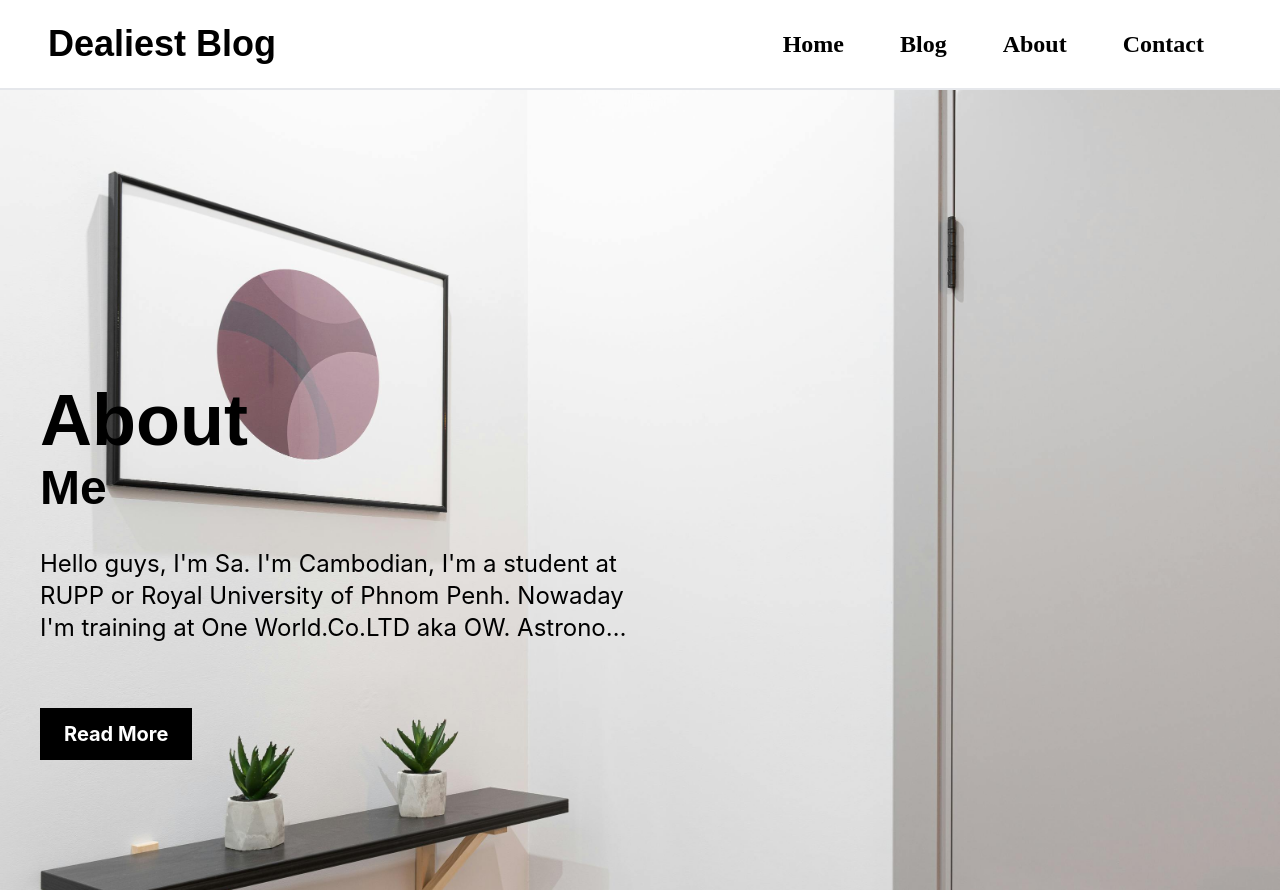
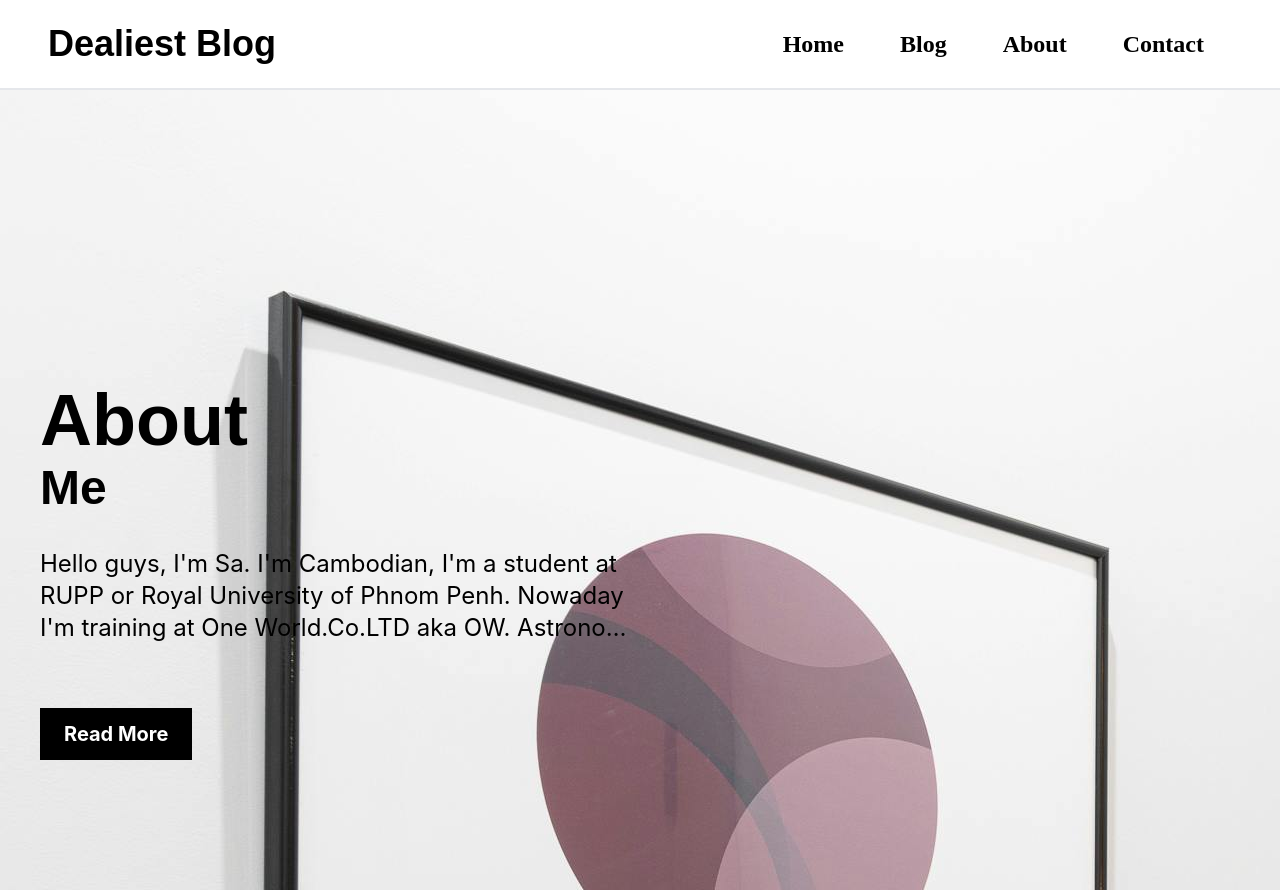
Before and after one commit to Kimeang1234/PersonalBlog, a React (Create React App) app: page /about in a window 1280 px wide. Built offline with nearby package versions, Linux system fonts and the light colour scheme.

Commit message:
I'm ready for this.

```diff
--- a/src/AboutPage/Aboutp.tsx
+++ b/src/AboutPage/Aboutp.tsx
@@ -7,7 +7,7 @@ function Aboutp() {
   return (
     <div className=''>
       <Header />
-      <div className="lg:bg-cover bg-inherit min-h-screen" style={{ backgroundImage: `url(${backgroundImage})`, }}>
+      <div className="bg-auto min-h-screen" style={{ backgroundImage: `url(${backgroundImage})`, }}>
         <div className=" absolute bottom-0 right-0 px-10 md:pb-10">
          <div className="pb-7 md:pb-10 lg:pb-13 xl:pb-16">
            <h1 className="text-5xl font-display2 font-bold md:text-6xl xl:text-7xl">About</h1>
--- a/src/BlogPage/Blogweb.tsx
+++ b/src/BlogPage/Blogweb.tsx
@@ -1,111 +1,8 @@
-// //
-
-// import React from 'react'
-// import grayball from '../images/grayball.jpg'
-// import Blogfooter from './Blogfooter'
-// import Pchhor from '../images/Pchhor.jpg'
-// import Header from 'Homepage/Header'
-// import cok from '../images/cok.jpg'
-
-// function Blogweb() {
-//   const blogposts = [
-//     {
-//       title: "How to make a website",
-//       author: "<NAME>",
-//       date: "2021-05-01",
-//       id: 1,
-//       content: "This is a blog post about how to make a website, This is a blog post about how to make a website, This is a blog post about how to make a website",
-//       image: grayball,
-//     },
-//     {
-//       title: "How to make a website",
-//       author: "<NAME>",
-//       date: "2021-05-01",
-//       id: 2,
-//       content: "This is a blog post about how to make a website, This is a blog post about how to make a website, This is a blog post about how to make a website",
-//       image: grayball,
-//     },
-//     {
-//       title: "How to make a website",
-//       author: "<NAME>",
-//       date: "2021-05-01",
-//       id: 3,
-//       content: "This is a blog post about how to make a website, This is a blog post about how to make a website, This is a blog post about how to make a website",
-//       image: grayball,
-//     },
-//     {
-//       title: "How to make a website",
-//       author: "<NAME>",
-//       date: "2021-05-01",
-//       id: 4,
-//       content: "This is a blog post about how to make a website, This is a blog post about how to make a website, This is a blog post about how to make a website",
-//       image: grayball,
-//     },
-//     {
-//       title: "How to make a website This is a blog post about how to make a website",
-//       author: "<NAME>",
-//       date: "2021-05-01",
-//       id: 5,
-//       content: "  This is a blog post about how to make, This is a blog post about how to make, This is a blog post about how to make, This is a blog post about how to make, This is a blog post about how to make, This is a blog post about how to make, This is a blog post about how to make, This is a blog post about how to make, This is a blog post about how to make a website",
-//       image: grayball,
-//     },
-//     {
-//       title: "How to make a website",
-//       author: "<NAME>",
-//       date: "2021-05-01",
-//       id: 6,
-//       content: "This is a blog post about how to make a website, This is a blog post about how to make a website, This is a blog post about how to make a website",
-//       image: grayball,
-//     },
-//   ]
-
-//   return (
-//     <div className=" bg-gray-50 bg-cover min-h-screen">
-//     <Header />
-//       <div className=" pt-10 bg-cover pb-10" style={{ backgroundImage: `url(${cok})`, }}>
-//       <h1 className="text-center pb-10 font-semibold font-display3 text-2xl md:text-3xl lg:text-4xl">What to read next</h1>
-//       <div className="grid md:grid-cols-2 lg:grid-cols-3 px-4 md:px-8 lg:px-12 xl:px-16 2xl:px-20">
-//         {blogposts.map((blogs) => (
-//           <ul key={blogs.id} className="p-3">
-//             <li className=" bg-gray-100 rounded-3xl">
-//               <img className="rounded-t-3xl w-full" src={blogs.image} alt="blog" />
-//               <div className="p-6 lg:p-8 xl:p-10">
-//                 <h1 className="font-semibold line-clamp-1 font-display3 text-xl md:text-2xl lg:text-3xl">{blogs.title}</h1>
-//                 <p className=" line-clamp-3 pt-5 text-base md:text-lg font-display5 lg:text-xl">{blogs.content}</p>
-//               </div>
-//             </li>
-//           </ul>
-//         ))}
-//       </div>
-//       </div>
-//       <div className="p-6 md:p-10">
-//         <section className="block bg-gray-50 bg-cover text-center mx-auto lg:w-1/2 p-4 h-auto border-t-[10px] border-[1px] border-black">
-//           <h1 className="text-xl md:text-3xl 2xl:text-4xl md:pt-5 pb-3 lg:pt-10 font-bold">Sign up for the newsletter</h1>
-//           <h2 className="text-base md:text-xl 2xl:pt-5 px-3 pb-6 pt-3">Sign up your email here to keep update on lastest news about technology.</h2>
-//           <div className="flex md:pt-5 pb-4 md:pb-6 justify-center md:text-xl">
-//             <input className="p-2 border-[1px] xl:px-5 border-black" type="text" placeholder="Email address" />
-//             <button className="px-2 border-black bg-black xl:px-5 text-white border-[2px]">Sign Up</button>
-//           </div>
-//         </section>
-//       </div>
-//       <footer className="pt-10 marquee overflow-hidden">
-//         <Blogfooter />
-//       </footer>
-//     </div>
-//   )
-// }
-
-// export default Blogweb
-
-
-
 import React from 'react'
 import grayball from '../images/grayball.jpg'
 import Blogfooter from './Blogfooter'
-import Pchhor from '../images/Pchhor.jpg'
 import Header from 'Homepage/Header'
-import cok from '../images/cok.jpg'
-
+import backgroundImage from '../images/P2.jpg'
 function Blogweb() {
   const blogposts = [
     {
@@ -161,7 +58,7 @@ function Blogweb() {
   return (
     <div className=" bg-gray-50 bg-cover min-h-screen">
     <Header />
-      <div className=" pt-10 bg-cover pb-10" style={{ backgroundImage: `url(${cok})`, }}>
+      <div className=" pt-10 bg-cover pb-10">
       <h1 className="text-center pb-10 font-semibold font-display3 text-2xl md:text-3xl lg:text-4xl">What to read next</h1>
       <div className="grid md:grid-cols-2 lg:grid-cols-3 px-4 md:px-8 lg:px-12 xl:px-16 2xl:px-20">
         {blogposts.map((blogs) => (
--- a/src/Homepage/HomeWeb.tsx
+++ b/src/Homepage/HomeWeb.tsx
@@ -6,7 +6,7 @@ function HomeWeb() {
   return (
     <div className="">
       <Header />
-      <div className="min-h-screen flex flex-col items-center bg-inherit xl:bg-center justify-center py-16" style={{ backgroundImage: `url(${backgroundImage})`, }}>
+      <div className="min-h-screen flex flex-col items-center bg-auto justify-center py-16" style={{ backgroundImage: `url(${backgroundImage})`, }}>
       <div className="text-center px-4">
         <h1 className="font-display2 font-bold px-2 text-3xl md:text-5xl">Welcome to my blog post</h1>
         <h2 className="text-base px-2 md:text-2xl font-display lg:text-3xl md:px-4 pt-10">Hello, welcome y'all, nice to see you here. Thanks for visiting this blog.</h2>
```
